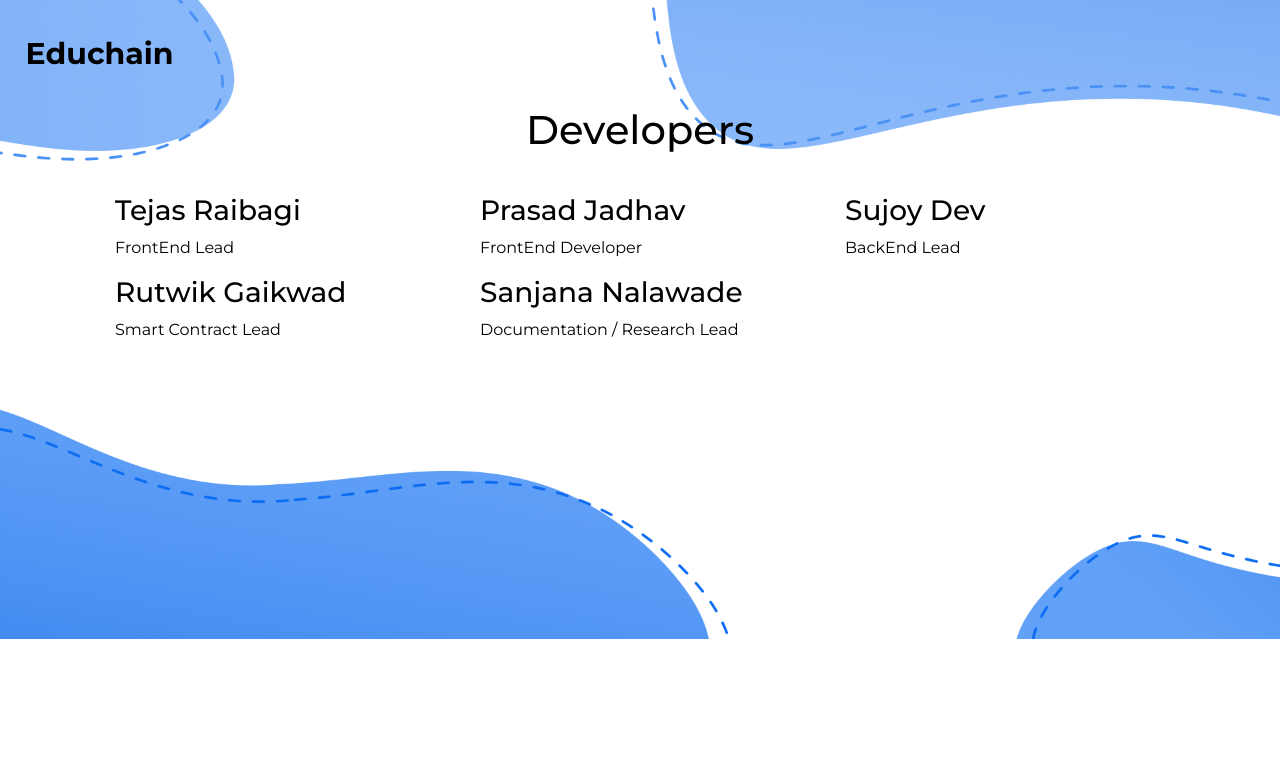
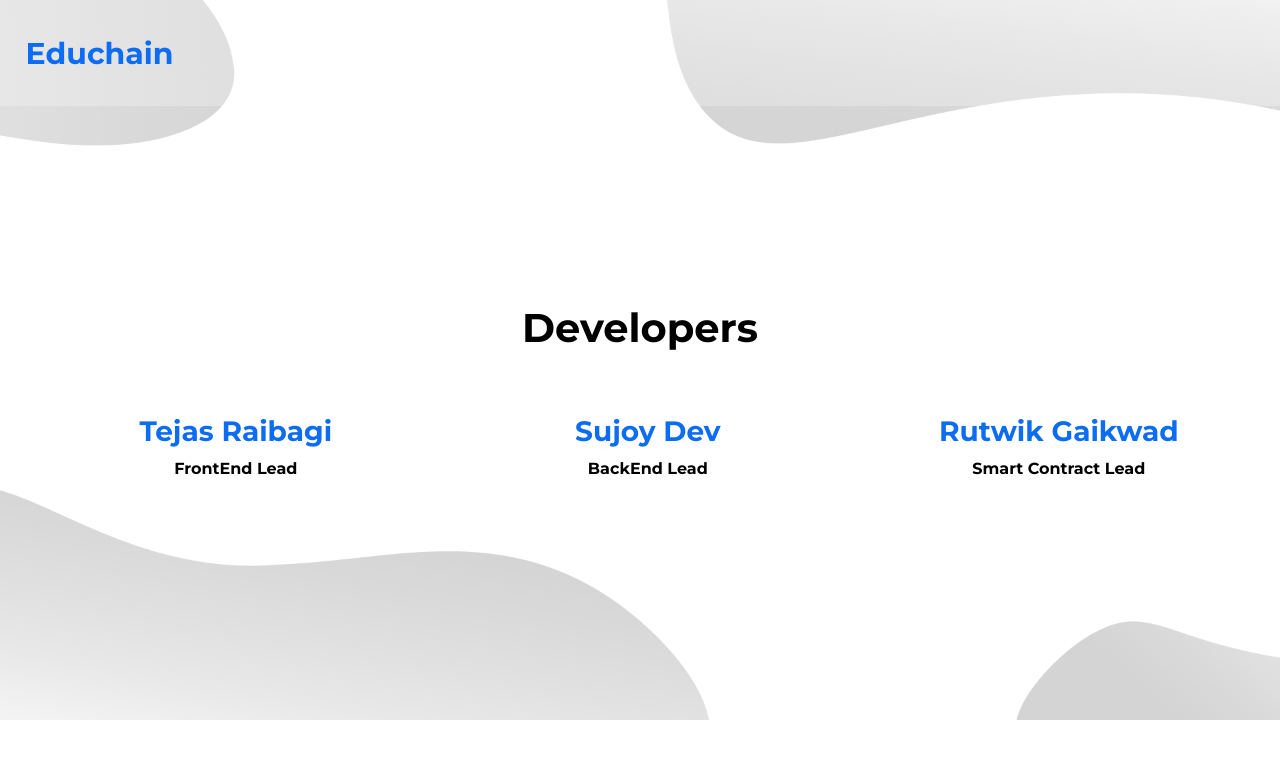
Before and after one commit to prasad9797/BlockCerts-Educhain, a React (Create React App) app: page /dev in a window 1280 px wide. Shown: the top 758 px of the page. Built offline with nearby package versions, Linux system fonts and the light colour scheme.

Commit message:
Educhain

```diff
--- a/src/CSS/admin.css
+++ b/src/CSS/admin.css
@@ -34,6 +34,10 @@ body {
   border-radius: 4px;
 }
 
+.card {
+  width: 60% !important;
+}
+
 .card-body {
   flex: none !important;
 }
@@ -59,3 +63,9 @@ body {
 .log {
   font-weight: bold !important;
 }
+
+@media only screen and (max-width: 900px) {
+  .card {
+    width: 100% !important;
+  }
+}
--- a/src/CSS/devs.css
+++ b/src/CSS/devs.css
@@ -1,11 +1,38 @@
-.dev-name {
-    margin-top: 2rem;
+.dev-details {
+    width: 100%;
+    position: absolute;
+    top: 50%;
+    left: 50%;
+    transform: translate(-50%, -50%);
+    background-color: transparent !important;
 }
 
 .dev-title {
     color: black;
+    margin-bottom: 5%;
+    align-content: center;
+    font-weight: bolder;
+}
+
+.dev-name {
+    color: rgb(12, 108, 242);
+    font-weight: bold;
+}
+
+.row {
+    display: flex !important;
 }
 
 h3, p {
     color: black;
 }
+
+@media only screen and (max-width: 900px) {
+    body {
+        background-color: white !important;
+        background-image: none !important;
+    }
+    .row {
+        display: inline !important;
+    }
+}
--- a/src/CSS/home.css
+++ b/src/CSS/home.css
@@ -6,7 +6,7 @@
 }
 
 body {
-  background-image: linear-gradient( rgba(255, 255, 255, 0.25), rgba(255, 255, 255, 0.25)), url("../images/certificate_portal_bg4.png") !important;
+  background-image: linear-gradient( rgba(255, 255, 255, 0.25), rgba(255, 255, 255, 0.25)), url("../images/certificate_portal_bg1.png") !important;
   background-size: cover;
   background-repeat: no-repeat;
 }
@@ -73,7 +73,7 @@ body {
 }
 
 .navbar-light .navbar-brand {
-  color: black !important;
+  color: rgb(12, 108, 242) !important;
   font-weight: bolder !important;
   font-size: 30px;
   cursor: pointer !important;
--- a/src/Component/StudentDashboard.js
+++ b/src/Component/StudentDashboard.js
@@ -24,7 +24,7 @@ class StudentDashboard extends React.Component {
       isStudent: false,
       username: "",
       email: "",
-      svg: null,
+      svg: "",
       cert: [],
       isLoading: true,
     };
@@ -68,11 +68,13 @@ class StudentDashboard extends React.Component {
 
     console.log("Undef: ", this.state.email);
 
-    await axios
-      .get("https://blockcerts-dapp.herokuapp.com/api/v1/public/samplesvg")
-      .then((res) => {
-        this.setState({ svg: res.data.data });
-      });
+    // for (var i = 0; i < this.state.cert.length; i++) {
+    // await axios
+    //   .get("https://blockcerts-dapp.herokuapp.com/api/v1/public/samplesvg")
+    //   .then((res) => {
+    //     this.setState({ svg: res.data.data });
+    //   });
+    // }
   }
 
   logout = () => {
@@ -137,7 +139,28 @@ class StudentDashboard extends React.Component {
                           );
                         }}
                       >
+                        {/* <object
+                          type="image/svg+xml"
+                          data={`http://educhain.apsit.edu.in/api/v1/public/samplesvg/${certs.svg}`}
+                        /> */}
+                        {axios
+                          .get(
+                            `http://educhain.apsit.edu.in/api/v1/public/samplesvg/${certs.svg}`
+                          )
+                          .then(async (res) => {
+                            console.log(res.data.data);
+                            await this.setState({ svg: res.data.data });
+                            // return (
+                            //   <div>
+                            //     {parse(res.data.data ? res.data.data : "")}
+                            //   </div>
+                            // );
+                          })
+                          .catch((err) => {
+                            console.log(err);
+                          })}
                         {parse(this.state.svg ? this.state.svg : "")}
+                        {certs.svg}
                       </div>
                     ))}
                   </div>
--- a/src/Component/footer.js
+++ b/src/Component/footer.js
@@ -1,5 +1,7 @@
 import React from "react";
 import "../CSS/footer.css";
+import { FontAwesomeIcon } from "@fortawesome/react-fontawesome";
+import { faHeartBroken } from "@fortawesome/free-solid-svg-icons";
 
 export default function Footer() {
   return (
@@ -10,7 +12,8 @@ export default function Footer() {
         style={{ justifyContent: "center", alignItems: "center" }}
       >
         <a href="/dev" style={{ top: "50%", color: "black" }}>
-          &copy; APSIT Dev Team
+          Made with <FontAwesomeIcon icon={faHeartBroken} /> by Phyerwaal Dev
+          Team
         </a>
       </footer>
     </section>
--- a/src/Pages/Admin.js
+++ b/src/Pages/Admin.js
@@ -17,8 +17,8 @@ class Admin extends React.Component {
     super(props);
 
     this.state = {
-      svg: "",
-      csv: {},
+      svg: null,
+      csv: null,
       certAvailable: false,
       isAllowedToView: false,
       isSendingData: false,
@@ -26,6 +26,48 @@ class Admin extends React.Component {
       success: "",
     };
   }
+
+  componentDidUpdate() {
+    this.checkSVG();
+  }
+
+  checkSVG = () => {
+    console.log(this.state);
+    if (
+      this.state.svg === null ||
+      this.state.isSendingData ||
+      this.state.success !== ""
+    ) {
+      return;
+    } else if (
+      this.state.csv !== null &&
+      (this.state.svg !== null || this.state.svg !== undefined)
+    ) {
+      console.log("State: ", this.state);
+      console.log(this);
+      var displaySVG = document.getElementById("SVG");
+      var SVG;
+      displaySVG.addEventListener(
+        "load",
+        () => {
+          console.log("name: ", this.state.csv[0].data.name);
+          SVG = displaySVG.contentDocument;
+          console.log(this.state.csv);
+          setTimeout(() => {
+            SVG.getElementById(
+              "name"
+            ).textContent = this.state.csv[0].data.name;
+            SVG.getElementById(
+              "certID"
+            ).textContent = this.state.csv[0].data.certID;
+          }, 1000);
+        },
+        false
+      );
+    } else {
+      return;
+    }
+  };
 
   async componentWillMount() {
     console.log(this.state.isAllowedToView);
@@ -58,24 +100,56 @@ class Admin extends React.Component {
   handleFile = async (e) => {
     // console.log([e.target.name] + ":" + e.target.value);
     await this.setState({
-      [e.target.name]: e.target.files[0].name,
+      [e.target.name]: e.target.files[0],
     });
-    console.log(this.state.svg);
+    // console.log(this.state.svg);
   };
 
-  submit = () => {
-    this.setState({ isSendingData: false, error: "", success: "" });
-    if (this.state.svg === "" || this.state.csv === {}) {
-      this.setState({ error: "Please upload both files" });
+  submit = async () => {
+    await this.setState({
+      isSendingData: false,
+      error: "",
+      success: null,
+    });
+    console.log(this.state);
+    const crypto = require("crypto");
+    var randomString = crypto.randomBytes(8).toString("hex");
+    var fileName = this.state.svg.name;
+    var fileName = randomString + ".svg";
+    // this.setState({ svg: fileName });
+    console.log(fileName);
+    let data = new FormData();
+    data.append("file", this.state.svg, fileName);
+    data.append("name", randomString);
+    const config = {
+      headers: {
+        "Content-Type": "multipart/form-data",
+      },
+    };
+    if (
+      this.state.svg === null ||
+      this.state.svg === undefined ||
+      this.state.csv === null
+    ) {
+      this.setState({
+        error: "Please upload both files",
+      });
       return;
     } else {
       this.setState({ isSendingData: true });
       //Send data to server
       axios
         .post(
+          "http://educhain.apsit.edu.in/api/v1/protected/uploadSVG ",
+          data,
+          config
+        )
+        .then((res) => {
+          axios
+            .post(
               "https://blockcerts-dapp.herokuapp.com/api/v1/protected/addCerts",
               {
-            svg: this.state.svg,
+                svg: randomString + ".svg.svg",
                 cert: this.state.csv,
               }
             )
@@ -95,8 +169,16 @@ class Admin extends React.Component {
                 error: "Error sending...Please try again!",
                 success: "",
               });
+            })
+            .catch((err) => {
+              console.log(err);
+            });
         });
     }
+  };
+
+  handleOnRemoveFile = () => {
+    this.setState({ csv: null });
   };
 
   logout = () => {
@@ -125,6 +207,7 @@ class Admin extends React.Component {
         </div>
         <div className="admin-dashboard" align="center">
           <h3 className="admin-title swing-in-left-fwd">Admin Dashboard</h3>
+          <p>Please Upload both the files on every new entry!</p>
           <Row
             xs={1}
             sm={1}
@@ -133,8 +216,20 @@ class Admin extends React.Component {
             className="justify-content-md-center"
           >
             <Col>
-              <Card style={{ width: "60%" }} className="swing-in-left-fwd">
+              <Card className="swing-in-left-fwd">
+                {this.state.svg ? (
+                  <object
+                    id="SVG"
+                    data={URL.createObjectURL(this.state.svg)}
+                    type="image/svg+xml"
+                  />
+                ) : (
+                  // <img
+                  //   src={URL.createObjectURL(this.state.svg)}
+                  // />
                   <Card.Img className="mx-auto" variant="top" src={folder} />
+                )}
+                {/* <Card.Img className="mx-auto" variant="top" src={folder} /> */}
                 <Card.Body>
                   <Card.Title className="upload-cert-template">
                     Upload Certificate Template
--- a/src/Pages/developers.js
+++ b/src/Pages/developers.js
@@ -23,18 +23,48 @@ class Devs extends React.Component {
           </Navbar>
         </div>
         <div className="dev-details">
-          <Container>
+          <Container fluid>
             <Col>
               <Row className="justify-content-md-center">
-                <h1 className="dev-title swing-in-left-fwd">Developers</h1>
+                <h1 align="center" className="dev-title swing-in-left-fwd">
+                  Developers
+                </h1>
               </Row>
               <Row
                 xs="1"
-                sm="2"
+                sm="1"
                 md="3"
-                className="justify-content-start dev-name ml-auto"
+                className="justify-content-md-center align-items-center dev-name ml-auto"
               >
                 <Col className="swing-in-left-fwd">
+                  <h3 align="center" className="dev-name">
+                    Tejas Raibagi
+                  </h3>
+                  <p align="center">FrontEnd Lead</p>
+                </Col>
+                <Col className="swing-in-left-fwd">
+                  <h3 align="center" className="dev-name">
+                    Sujoy Dev
+                  </h3>
+                  <p align="center">BackEnd Lead</p>
+                </Col>
+                <Col className="swing-in-left-fwd">
+                  <h3 align="center" className="dev-name">
+                    Rutwik Gaikwad
+                  </h3>
+                  <p align="center">Smart Contract Lead</p>
+                </Col>
+              </Row>
+            </Col>
+          </Container>
+        </div>
+      </section>
+    );
+  }
+}
+
+{
+  /* <Col className="swing-in-left-fwd">
   <h3>Tejas Raibagi</h3>
   <p>FrontEnd Lead</p>
 </Col>
@@ -53,14 +83,7 @@ class Devs extends React.Component {
   <Col className="swing-in-left-fwd">
     <h3>Sanjana Nalawade</h3>
     <p>Documentation / Research Lead</p>
-                </Col>
-              </Row>
-            </Col>
-          </Container>
-        </div>
-      </section>
-    );
-  }
+  </Col> */
 }
 
 export default Devs;
```
Lines whose indentation alone changed are shown as unchanged.
